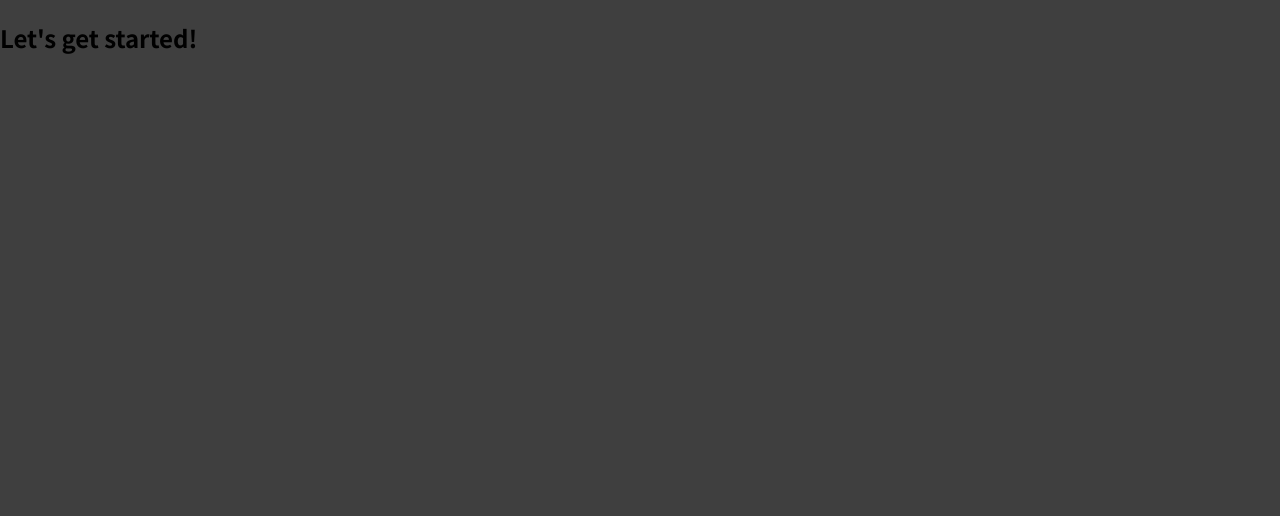
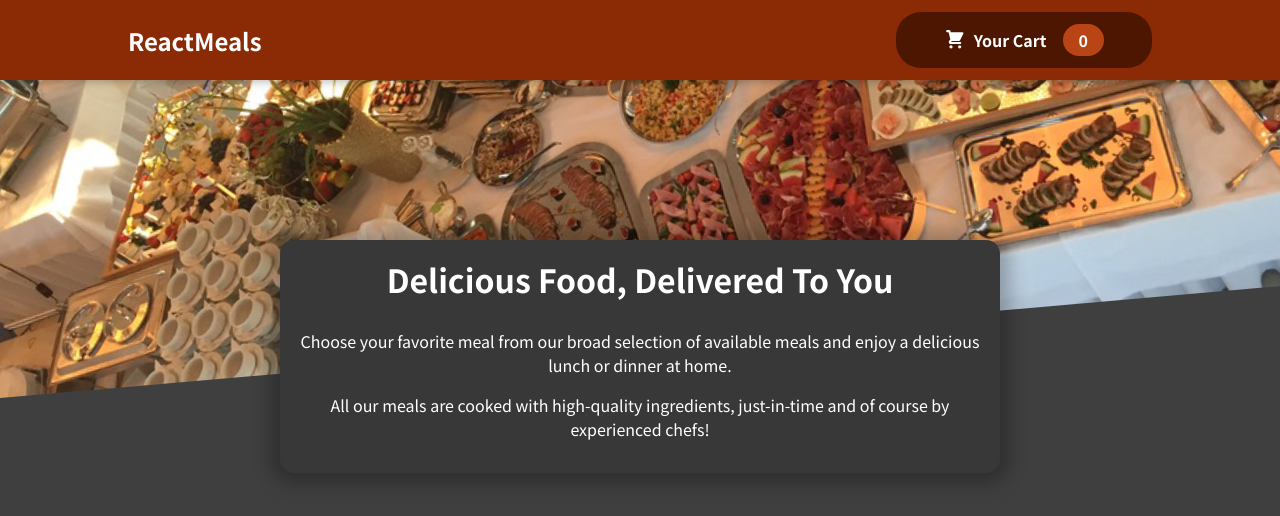
Before and after one commit to npinzon1994/food-order-app, a React (Create React App) app: page / in a window 1280 px wide. Shown: the top 516 px of the page. Built offline with nearby package versions, Linux system fonts and the light colour scheme.

Commit message:
setup project

```diff
--- a/src/App.js
+++ b/src/App.js
@@ -1,8 +1,13 @@
+import { Fragment } from "react";
+import MealsSummary from "./components/Meals/MealsSummary";
+import Header from "./components/UI/Header";
+
 function App() {
   return (
-    <div>
-      <h2>Let's get started!</h2>
-    </div>
+    <Fragment>
+      <Header></Header>
+      <MealsSummary/>
+    </Fragment>
   );
 }
 
--- /dev/null
+++ b/src/components/Meals/MealsSummary.js
@@ -0,0 +1,19 @@
+import classes from './MealsSummary.module.css';
+
+const MealsSummary = () => {
+  return (
+    <section className={classes.summary}>
+      <h2>Delicious Food, Delivered To You</h2>
+      <p>
+        Choose your favorite meal from our broad selection of available meals
+        and enjoy a delicious lunch or dinner at home.
+      </p>
+      <p>
+        All our meals are cooked with high-quality ingredients, just-in-time and
+        of course by experienced chefs!
+      </p>
+    </section>
+  );
+};
+
+export default MealsSummary;
--- /dev/null
+++ b/src/components/Meals/MealsSummary.module.css
@@ -0,0 +1,18 @@
+.summary {
+    text-align: center;
+    max-width: 45rem;
+    width: 90%;
+    margin: auto;
+    margin-top: -10rem;
+    position: relative;
+    background-color: #383838;
+    color: white;
+    border-radius: 14px;
+    padding: 1rem;
+    box-shadow: 0 1px 18px 10px rgba(0, 0, 0, 0.25);
+  }
+
+  .summary h2 {
+    font-size: 2rem;
+    margin-top: 0;
+  }
--- /dev/null
+++ b/src/components/UI/Card.module.css
@@ -0,0 +1,6 @@
+.card {
+    padding: 1rem;
+    box-shadow: 0 2px 8px rgba(0, 0, 0, 0.25);
+    border-radius: 14px;
+    background-color: white;
+  }
--- /dev/null
+++ b/src/components/UI/Header.js
@@ -0,0 +1,20 @@
+import React, { Fragment } from "react";
+import classes from "./Header.module.css";
+import HeaderCartButton from "./HeaderCardButton";
+import mainImg from "../../images/meals.jpg";
+
+const Header = (props) => {
+  return (
+    <Fragment>
+      <div className={classes.header}>
+        <h2>ReactMeals</h2>
+        <HeaderCartButton />
+      </div>
+      <div className={classes["main-image"]}>
+        <img src={mainImg} alt="food laid out on buffet table" />
+      </div>
+    </Fragment>
+  );
+};
+
+export default Header;
--- /dev/null
+++ b/src/components/UI/Header.module.css
@@ -0,0 +1,29 @@
+.header {
+    position: fixed;
+    top: 0;
+    left: 0;
+    width: 100%;
+    height: 5rem;
+    background-color: #8a2b06;
+    color: white;
+    display: flex;
+    justify-content: space-between;
+    align-items: center;
+    padding: 0 10%;
+    box-shadow: 0 2px 8px rgba(0, 0, 0, 0.25);
+    z-index: 10;
+  }
+
+  .main-image {
+    width: 100%;
+    height: 25rem;
+    z-index: 0;
+    overflow: hidden;
+  }
+
+  .main-image img {
+    width: 110%;
+    height: 100%;
+    object-fit: cover;
+    transform: rotateZ(-5deg) translateY(-4rem) translateX(-1rem);
+  }
--- /dev/null
+++ b/src/components/UI/HeaderCardButton.js
@@ -0,0 +1,15 @@
+import React from "react";
+import CartIcon from "../../images/CartIcon";
+import classes from "./HeaderCartButton.module.css";
+
+const HeaderCartButton = (props) => {
+  const cartQuantity = 0;
+
+  return <button className={classes.button}>
+    <div className={classes.icon}><CartIcon/></div>
+    Your Cart
+    <div className={classes.badge}>{cartQuantity}</div>
+  </button>;
+};
+
+export default HeaderCartButton;
--- /dev/null
+++ b/src/components/UI/HeaderCartButton.module.css
@@ -0,0 +1,59 @@
+.button {
+    cursor: pointer;
+    font: inherit;
+    border: none;
+    background-color: #4d1601;
+    color: white;
+    padding: 0.75rem 3rem;
+    display: flex;
+    justify-content: space-around;
+    align-items: center;
+    border-radius: 25px;
+    font-weight: bold;
+  }
+
+  .button:hover,
+  .button:active {
+    background-color: #2c0d00;
+  }
+
+  .icon {
+    width: 1.35rem;
+    height: 1.35rem;
+    margin-right: 0.5rem;
+  }
+
+  .badge {
+    background-color: #b94517;
+    padding: 0.25rem 1rem;
+    border-radius: 25px;
+    margin-left: 1rem;
+    font-weight: bold;
+  }
+
+  .button:hover .badge,
+  .button:active .badge {
+    background-color: #92320c;
+  }
+
+  .bump {
+    animation: bump 300ms ease-out;
+  }
+
+  @keyframes bump {
+    0% {
+      transform: scale(1);
+    }
+    10% {
+      transform: scale(0.9);
+    }
+    30% {
+      transform: scale(1.1);
+    }
+    50% {
+      transform: scale(1.15);
+    }
+    100% {
+      transform: scale(1);
+    }
+  }
--- /dev/null
+++ b/src/images/CartIcon.js
@@ -0,0 +1,13 @@
+const CartIcon = () => {
+    return (
+      <svg
+        xmlns='http://www.w3.org/2000/svg'
+        viewBox='0 0 20 20'
+        fill='currentColor'
+      >
+        <path d='M3 1a1 1 0 000 2h1.22l.305 1.222a.997.997 0 00.01.042l1.358 5.43-.893.892C3.74 11.846 4.632 14 6.414 14H15a1 1 0 000-2H6.414l1-1H14a1 1 0 00.894-.553l3-6A1 1 0 0017 3H6.28l-.31-1.243A1 1 0 005 1H3zM16 16.5a1.5 1.5 0 11-3 0 1.5 1.5 0 013 0zM6.5 18a1.5 1.5 0 100-3 1.5 1.5 0 000 3z' />
+      </svg>
+    );
+  };
+
+  export default CartIcon;
```
Also changed, not shown: src/components/Meals/dummy-meals.js (added, +27 -0 lines), src/components/UI/Card.js (added, +11 -0 lines), src/images/meals.jpg (added), 1 other file (tests, documents, lock files or other folders).
